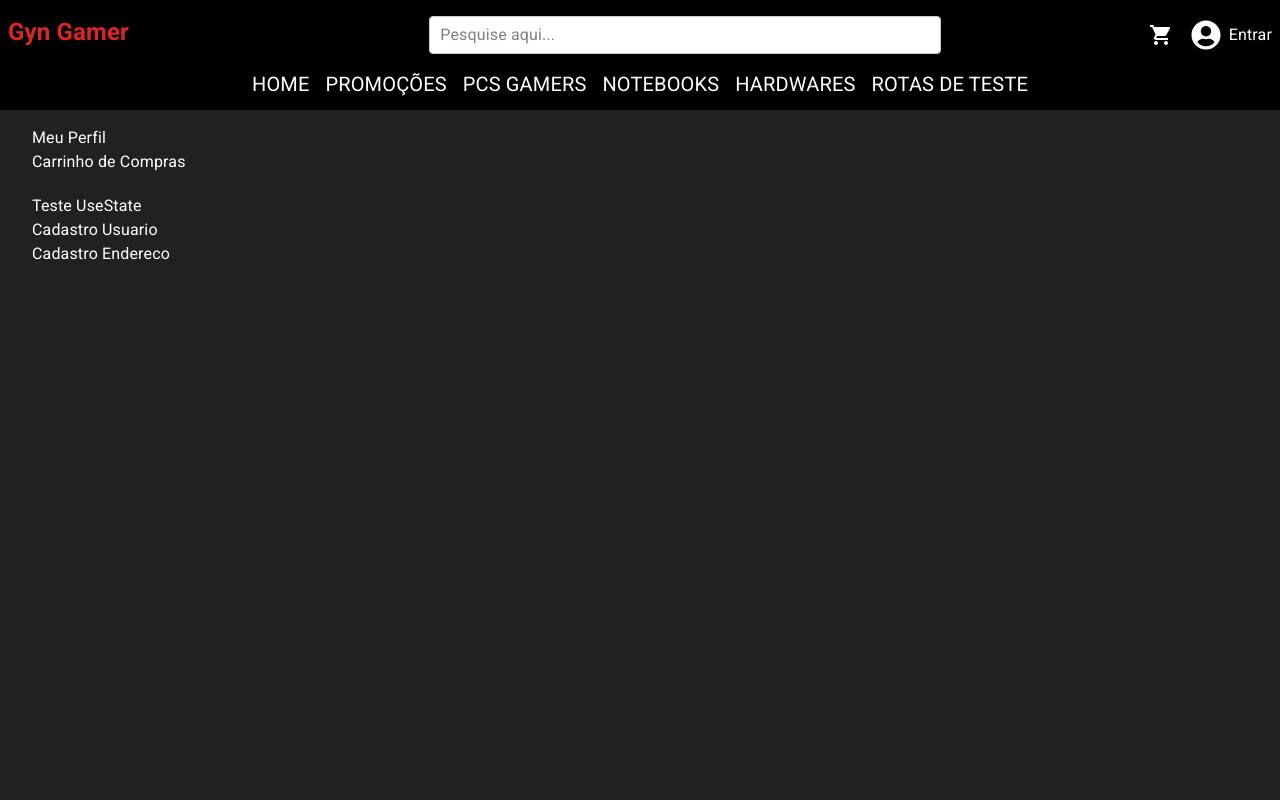
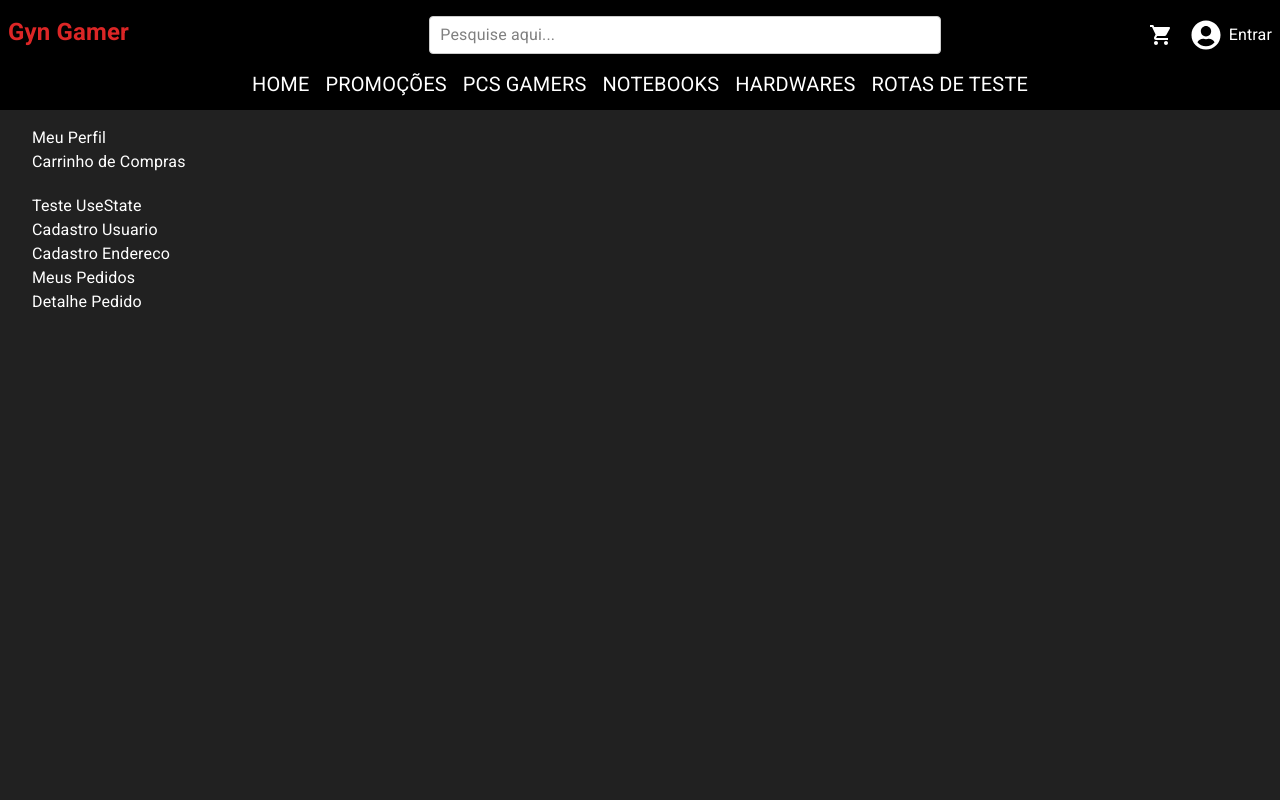
Before and after one commit to Rein4ldoAlv3s/gyn-gamer, a React (Vite) app: page /rotasteste in a window 1280 px wide. Shown: the top 800 px of the page. Built offline with nearby package versions, Linux system fonts and the light colour scheme.

Commit message:
criacao componentes de Pedido

```diff
--- /dev/null
+++ b/src/components/DetalhePedido.tsx
@@ -0,0 +1,9 @@
+import React from 'react'
+
+const DetalhePedido = () => {
+    return (
+        <div>DetalhePedido</div>
+    )
+}
+
+export default DetalhePedido
--- /dev/null
+++ b/src/components/MeusPedidos.tsx
@@ -0,0 +1,9 @@
+import React from 'react'
+
+const MeusPedidos = () => {
+    return (
+        <div>MeusPedidos</div>
+    )
+}
+
+export default MeusPedidos
--- a/src/components/RotasTeste.tsx
+++ b/src/components/RotasTeste.tsx
@@ -9,6 +9,8 @@ const RotasTeste = () => {
             <Link to="/teste-usestate" className='hover:text-red-600'>Teste UseState</Link>
             <Link to="/cadastro-usuario" className='hover:text-red-600'>Cadastro Usuario</Link>
             <Link to="/cadastro-endereco" className='hover:text-red-600'>Cadastro Endereco</Link>
+            <Link to="/meus-pedidos" className='hover:text-red-600'>Meus Pedidos</Link>
+            <Link to="/detalhe-pedido" className='hover:text-red-600'>Detalhe Pedido</Link>
         </div>
     )
 }
--- a/src/routes/private.routes.tsx
+++ b/src/routes/private.routes.tsx
@@ -15,6 +15,8 @@ import CadastroEnderecoEntrega from '../components/CadastroEnderecoEntrega'
 import EscolhaEnderecoEntrega from '../components/EscolhaEnderecoEntrega'
 import EscolhaPagamento from '../components/EscolhaPagamento'
 import PagamentoEscolhido from '../components/PagamentoEscolhido'
+import DetalhePedido from '../components/DetalhePedido'
+import MeusPedidos from '../components/MeusPedidos'
 
 
 const PrivateRoutes = () => {
@@ -35,6 +37,8 @@ const PrivateRoutes = () => {
             <Route path="/escolha-endereco-entrega" element={<EscolhaEnderecoEntrega />} />
             <Route path="/escolha-pagamento" element={<EscolhaPagamento />} />
             <Route path="/pagamento-escolhido/:id" element={<PagamentoEscolhido />} />
+            <Route path="/detalhe-pedido" element={<DetalhePedido />} />
+            <Route path="/meus-pedidos" element={<MeusPedidos />} />
         </>
     )
 }
--- a/src/routes/public.routes.tsx
+++ b/src/routes/public.routes.tsx
@@ -14,6 +14,8 @@ import EscolhaEnderecoEntrega from '../components/EscolhaEnderecoEntrega'
 import CadastroEnderecoEntrega from '../components/CadastroEnderecoEntrega'
 import EscolhaPagamento from '../components/EscolhaPagamento'
 import PagamentoEscolhido from '../components/PagamentoEscolhido'
+import DetalhePedido from '../components/DetalhePedido'
+import MeusPedidos from '../components/MeusPedidos'
 
 const PublicRoutes = () => {
     return (
@@ -40,6 +42,8 @@ const PublicRoutes = () => {
             <Route path="/escolha-endereco-entrega" element={<EscolhaEnderecoEntrega />} />
             <Route path="/escolha-pagamento" element={<EscolhaPagamento />} />
             <Route path="/pagamento-escolhido/:id" element={<PagamentoEscolhido />} />
+            <Route path="/detalhe-pedido" element={<DetalhePedido />} />
+            <Route path="/meus-pedidos" element={<MeusPedidos />} />
         </>
     )
 }
```
